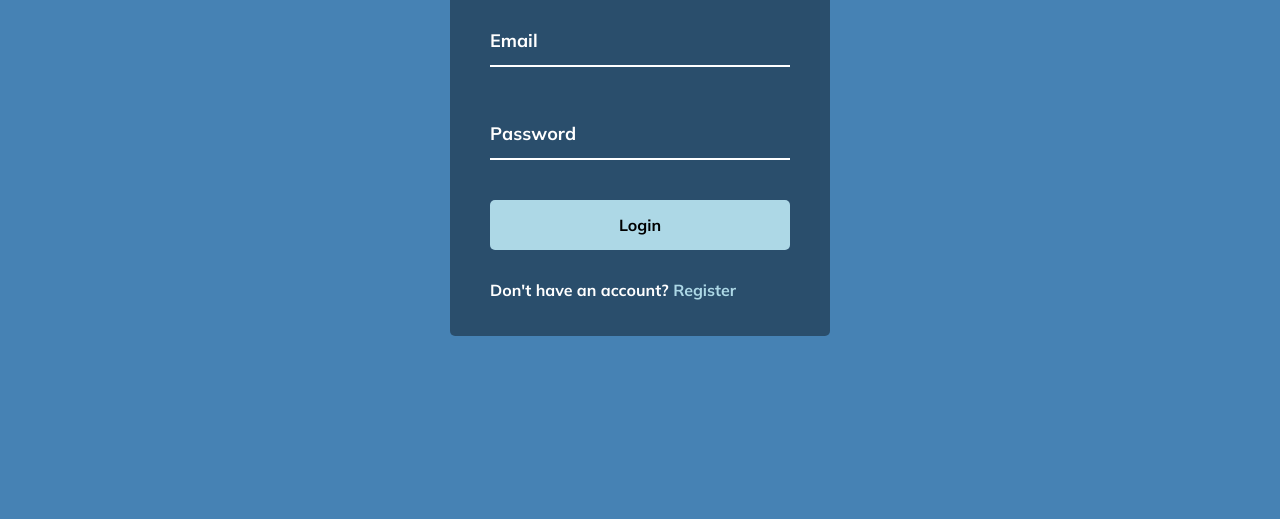
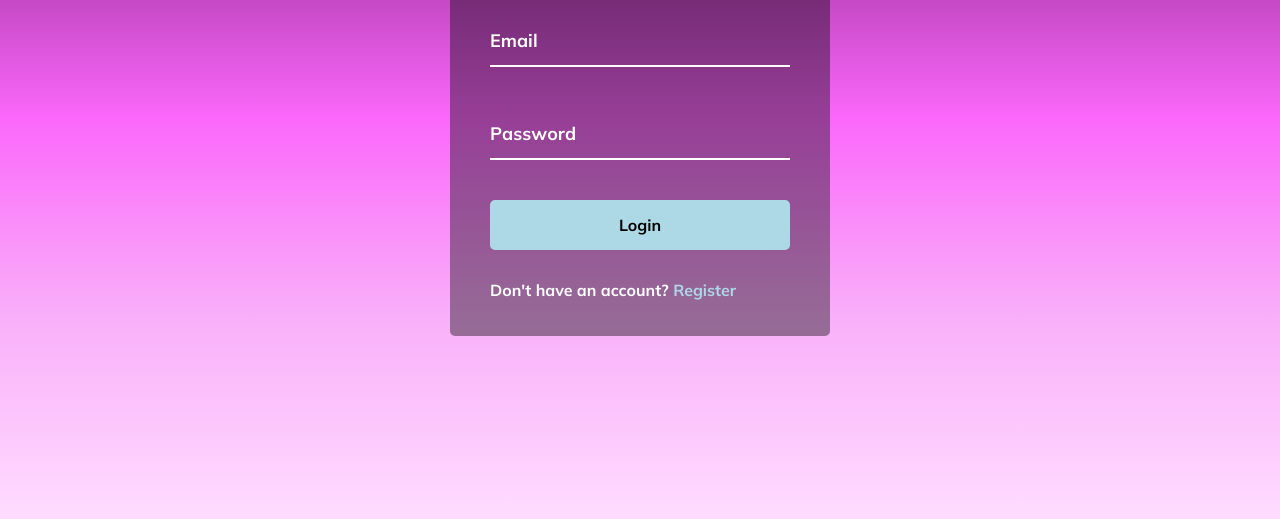
Before and after one commit to faranak-fereidooni/small-javascript-projects, a plain HTML site: page form-input-wave/index.html in a window 1280 px wide. Shown: the part 281-800 px from the top of the page. Drawn offline with Linux system fonts and the light colour scheme.

Commit message:
UI changes

```diff
--- a/form-input-wave/style.css
+++ b/form-input-wave/style.css
@@ -1,5 +1,11 @@
 body{
-    background-color: steelblue;
+    background-image: linear-gradient(
+    to bottom,
+    rgba(74, 0, 74) 0%,
+    rgb(251, 104, 251) 50%,
+    rgb(249, 176, 249) 75%,
+    rgba(255, 220, 255) 100%
+  );
     color: #fff;
     font-family: 'Mulish', sans-serif;
     display: flex;
```
